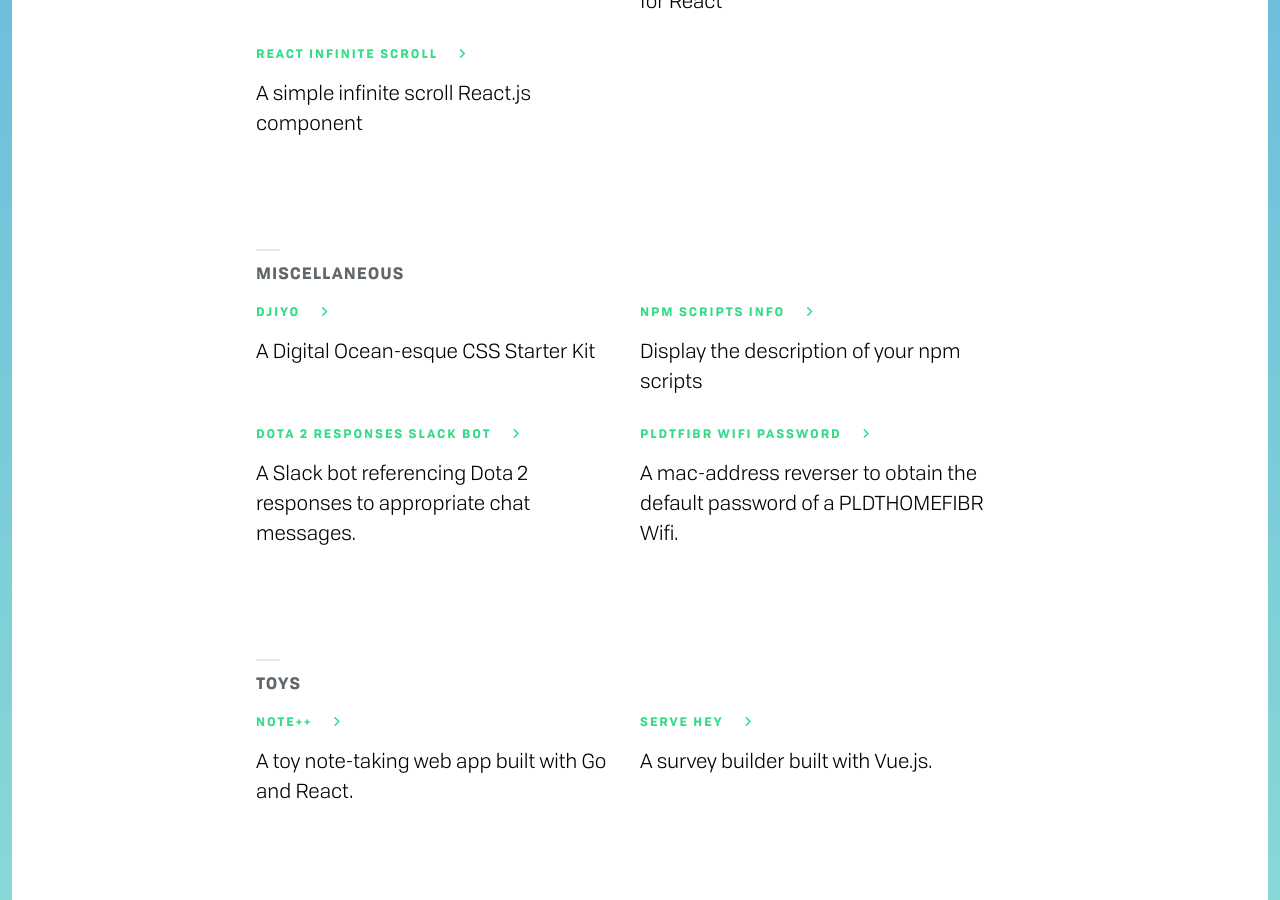
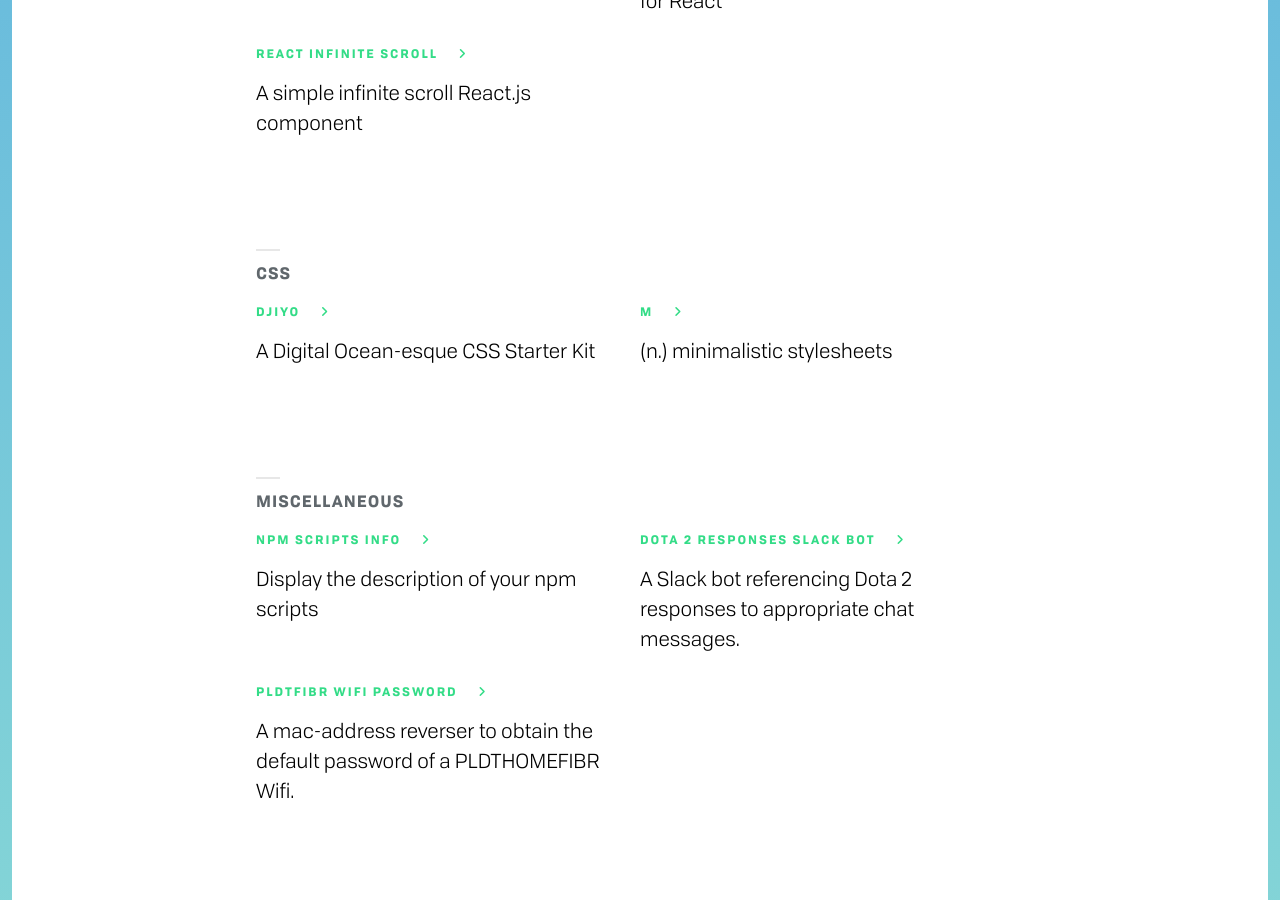
Before and after one commit to srph/websait, a Jekyll site: the page built from lab.html, in a window 1280 px wide and 900 px high, scrolled down 1007 px. Built offline with Jekyll 4.4.1, drawn with Linux system fonts in a browser that asks for light colours; nearby versions of some CDN libraries.

Commit message:
Add new section & project 'm'

```diff
--- a/lab.html
+++ b/lab.html
@@ -45,12 +45,19 @@ projects:
         description: A simple infinite scroll React.js component
         url: https://github.com/srph/react-infinite-scroll
   -
-    section: Miscellaneous
+    section: CSS
     projects:
       -
         title: Djiyo
         description: A Digital Ocean-esque CSS Starter Kit
         url: https://github.com/srph/djiyo
+      -
+        title: m
+        description: (n.) minimalistic stylesheets
+        url: https://github.com/srph/m
+  -
+    section: Miscellaneous
+    projects:
       -
         title: npm Scripts Info
         description: Display the description of your npm scripts
```
